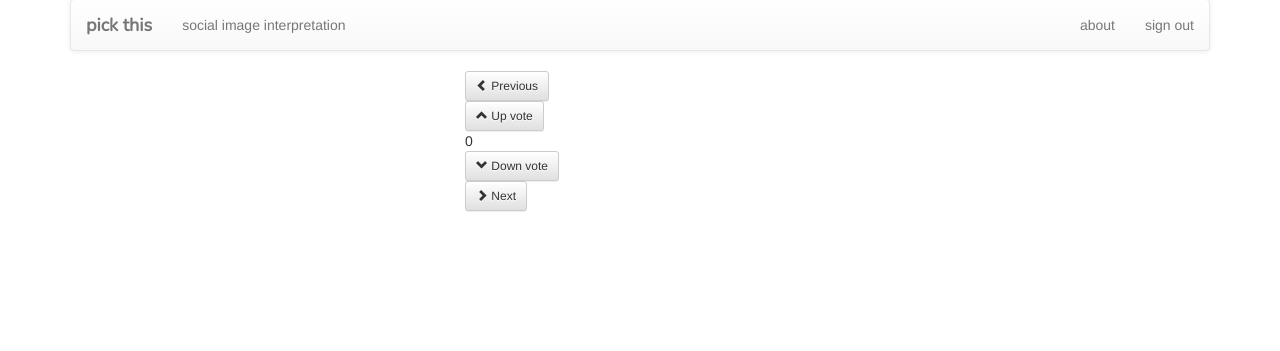
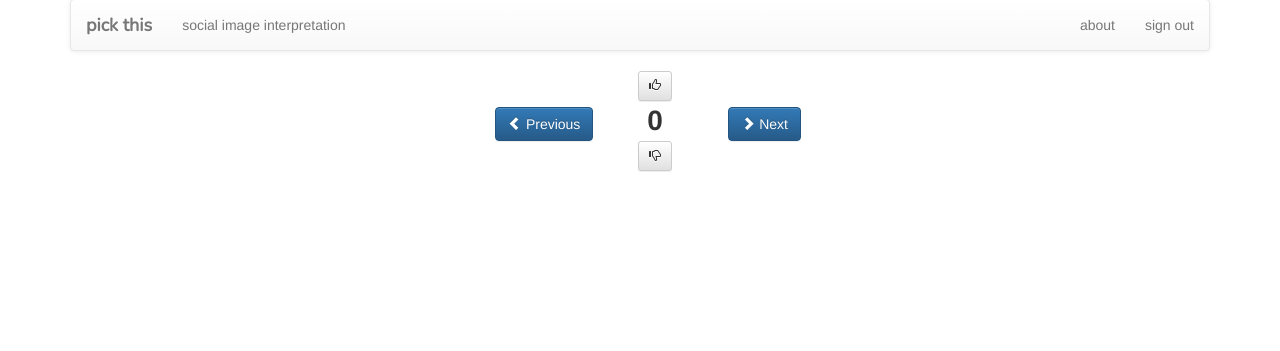
Before and after one commit to stevejpurves/pickr, a Python web app: template templates/results.html in a window 1280 px wide. Shown: the part 25-376 px from the top of the page. Run offline with Jinja, Linux system fonts and the light colour scheme; the template is opened without the code that fills it, so the values that code supplies are empty; some libraries are stand-ins or nearby versions.

Commit message:
results page tidied

```diff
--- a/templates/results.html
+++ b/templates/results.html
@@ -11,46 +11,45 @@
 var count = {{count}}
 </script>
 
+
+<div class="container">
 <div class="container">
 
+  <div class="col-md-offset-4 col-md-4" style="height:8em;">
 
-  <div class="col-md-offset-4 col-md-4">
+  <div class="col-md-4" style="top:2.6em;">
+	<button type="button" id="previous-button"
+		class="btn btn-primary btn-lrg">
+	  <span class="glyphicon glyphicon-chevron-left"></span> Previous
+	</button>
+  </div>
 
-	<button type="button" id="previous-button"
-		class="btn btn-default btn-sm">
-	  <span class="glyphicon glyphicon-chevron-left"></span>
-	  Previous
+  <div class="col-md-4" style="vertical-align:center; text-align:center;">
+	<button type="button" id="up-vote-button" class="btn btn-default btn-sm">
+	  <span class="glyphicon glyphicon-thumbs-up"></span>
 	</button>
-
-	<div class="col">
-	  <button type="button" id="up-vote-button"
-		  class="btn btn-default btn-sm">
-	    <span class="glyphicon glyphicon-chevron-up"></span>
-	    Up vote
-	  </button>
 
 <!-- do the county thing -->
 
-	  <div id="vote-count">0</div>
+	<div id="vote-count" style="font-size:200%; font-weight:bold; text-align:center;">0</div>
 
-	  <button type="button" id="down-vote-button"
-		  class="btn btn-default btn-sm">
-	    <span class="glyphicon glyphicon-chevron-down"></span>
-	    Down vote
+	<button type="button" id="down-vote-button" class="btn btn-default btn-sm">
+	  <span class="glyphicon glyphicon-thumbs-down"></span>
 	  </button>
-	</div>
+  </div>
 
-      <button type="button" id="next-button"
-	      class="btn btn-default btn-sm">
-	<span class="glyphicon glyphicon-chevron-right"></span>
-	Next
-      </button>
+  <div class="col-md-4" style="top:2.6em;">
+    <button type="button" id="next-button" class="btn btn-primary btn-lrg">
+	  <span class="glyphicon glyphicon-chevron-right"></span> Next
+    </button>
+  </div>
 
- </div>
+</div>
 
     <div id="seismic-div" width=1080 height=720>
     </div>
 
 </div>
+</div>
 
 {% endblock %}
```
